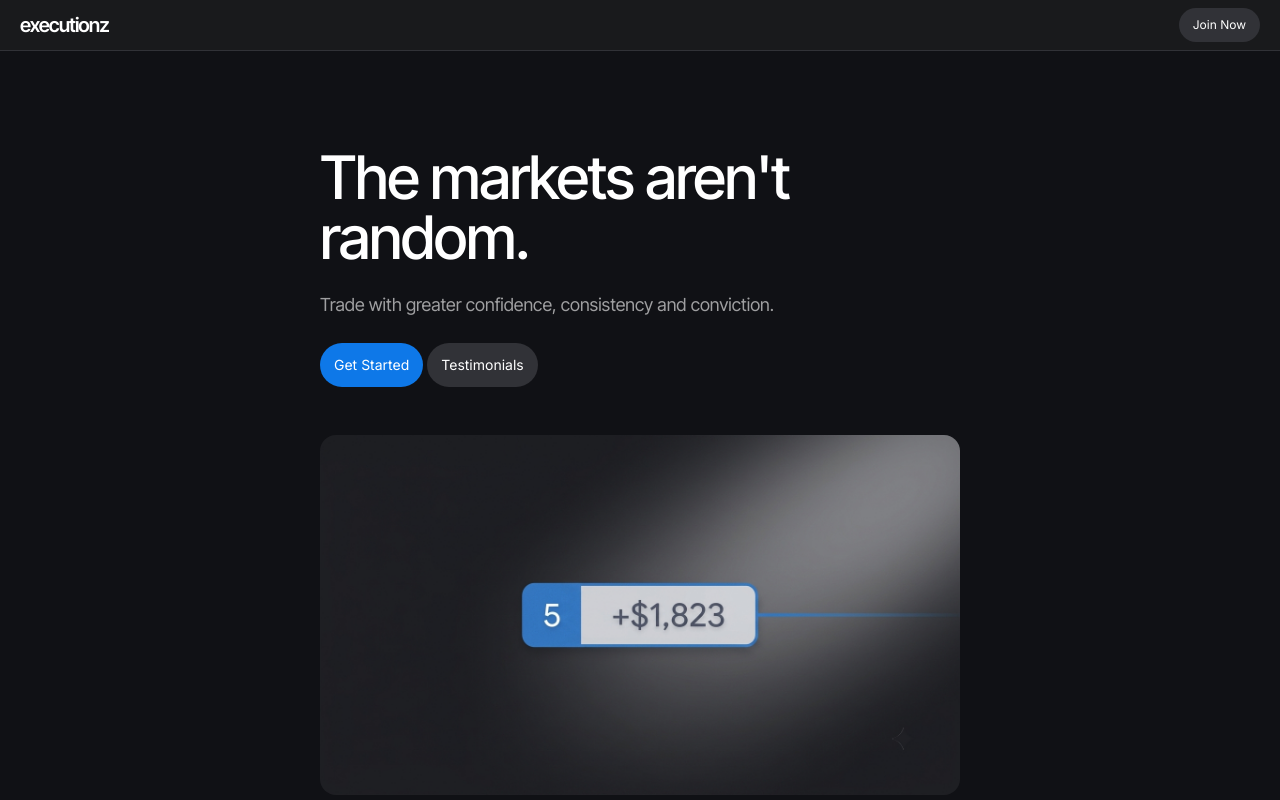
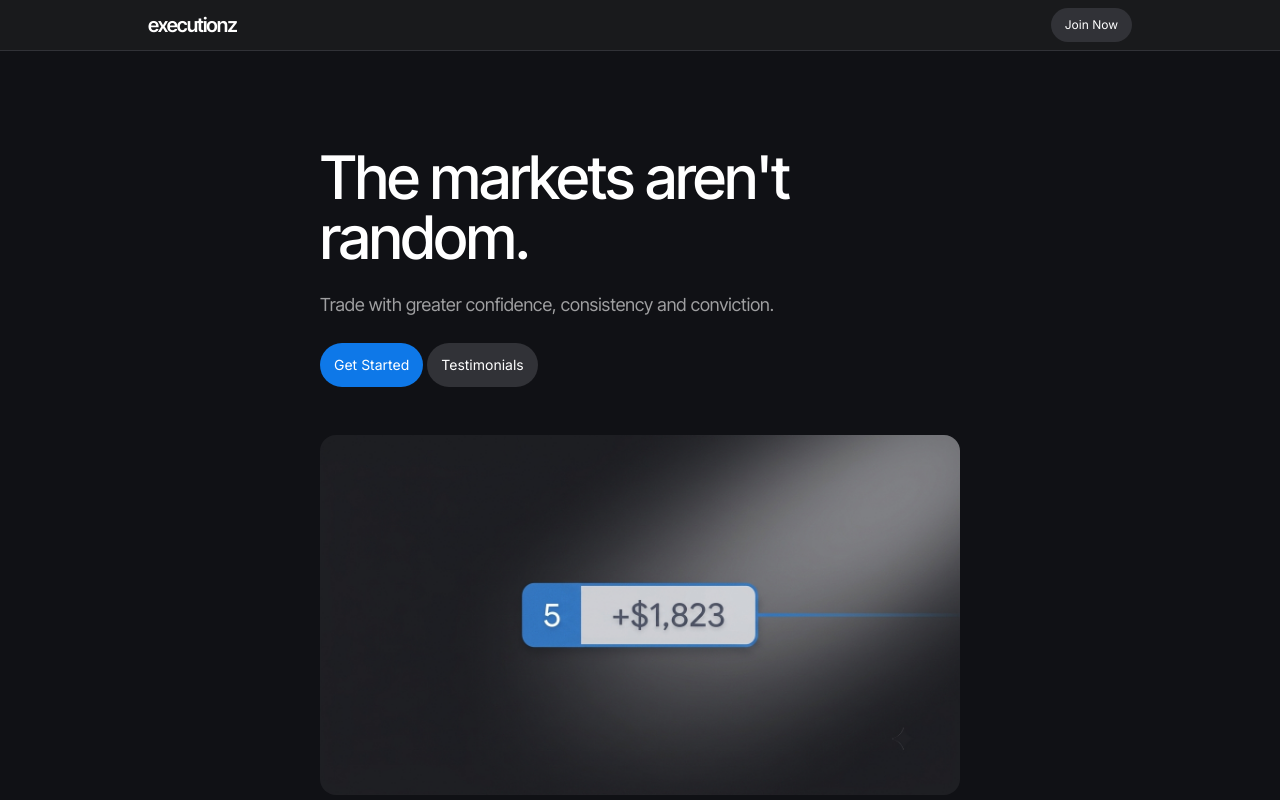
Before and after one commit to w1mayankz/Executionz, a React (Create React App) app: page / in a window 1280 px wide. Shown: the top 800 px of the page. Built offline with nearby package versions, Linux system fonts and the light colour scheme.

Commit message:
Update App.js

```diff
--- a/src/App.js
+++ b/src/App.js
@@ -164,7 +164,8 @@ export default function App() {
       className="min-h-screen selection:bg-[#0E78E8] selection:text-white bg-white scroll-smooth"
       style={{ scrollBehavior: "smooth" }}
     >
-      <nav className="bg-[#191A1C] flex justify-between py-2 px-5 items-center sticky top-0 z-50 border-b border-[#313237] font-['Inter']">
+      <nav className="bg-[#191A1C] w-full sticky top-0 z-50 border-b border-[#313237] font-['Inter']">
+        <div className="max-w-5xl mx-auto w-full flex justify-between items-center py-2 px-5 relative">
         <p
           onClick={() => navigate("home", "/")}
           className="text-white text-xl font-['Inter_Tight'] font-semibold tracking-[-1px]"
@@ -272,7 +273,8 @@ export default function App() {
             </motion.div>
           )}
         </AnimatePresence>
-      </nav>
+      </div>
+     </nav>
 
       {activePage === "home" ? (
         <div key="home" className="slide-down-active">
```
